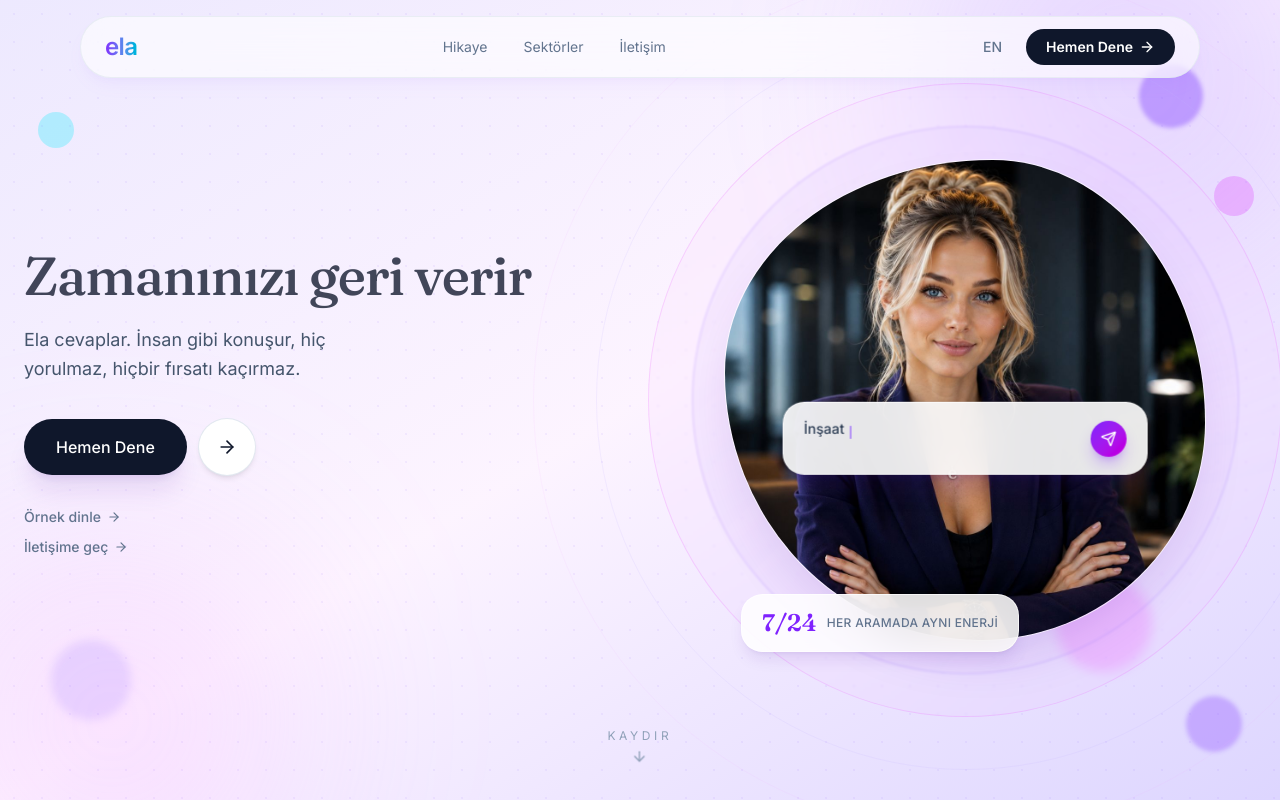
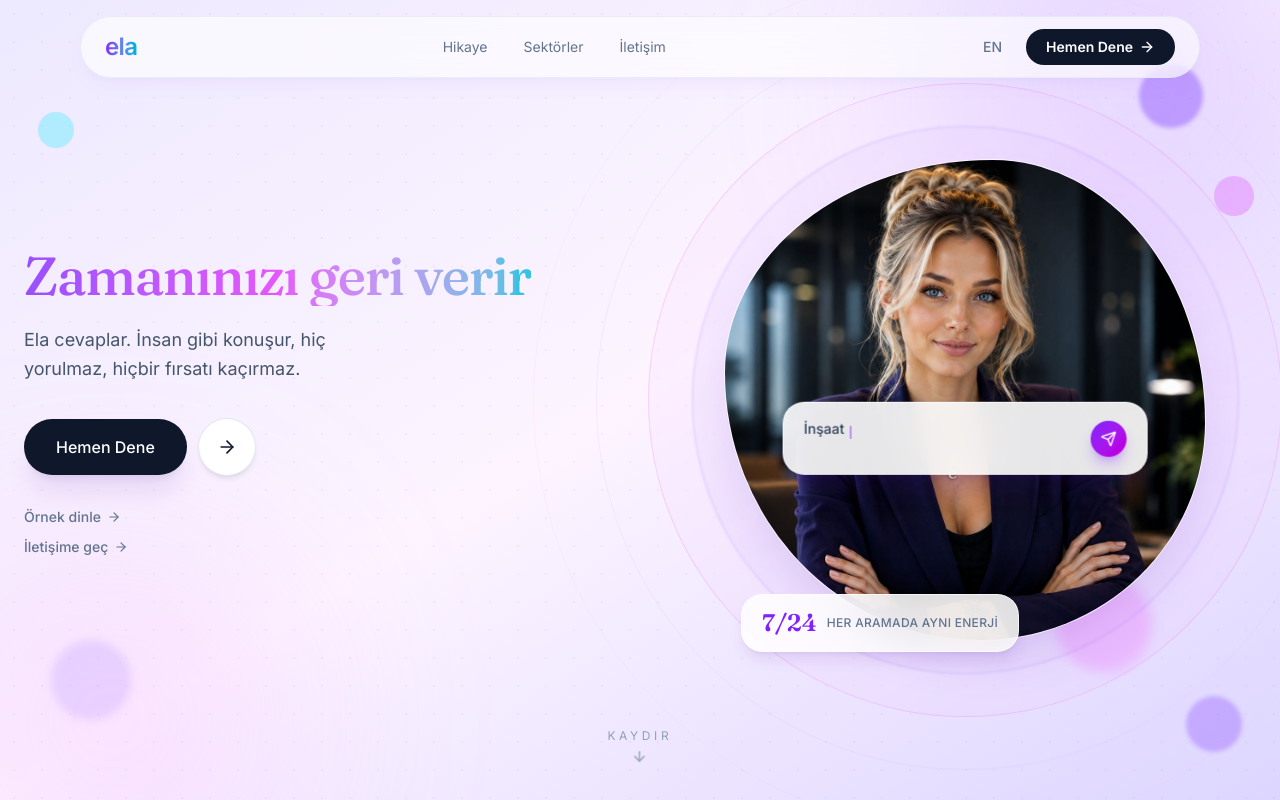
Before and after one commit to anilbatir/ela-sesli-asistan, a Next.js app: page / in a window 1280 px wide. Shown: the top 800 px of the page. Built offline with nearby package versions, Linux system fonts and the light colour scheme.

Commit message:
Sol taraftaki dönen başlığı düz siyahtan mor-fuşya-camgöbeği gradyan metne çevir
Co-Authored-By: Claude Sonnet 5 <noreply@anthropic.com>

```diff
--- a/src/app/page.tsx
+++ b/src/app/page.tsx
@@ -545,7 +545,7 @@ export default function Home() {
             <div className="hero-left-item min-h-[2.3em] sm:min-h-[2.6em] lg:min-h-[3.3em]">
               <h1
                 key={`${lang}-${featureIndex}`}
-                className="hero-rotator animate-fade-in-up font-heading text-4xl leading-[1.08] font-medium tracking-tight text-slate-900 sm:text-5xl lg:text-[3.35rem]"
+                className="hero-rotator animate-fade-in-up bg-gradient-to-r from-violet-600 via-fuchsia-500 to-cyan-500 bg-clip-text font-heading text-4xl leading-[1.08] font-medium tracking-tight text-transparent sm:text-5xl lg:text-[3.35rem]"
               >
                 {t.features[featureIndex].title}
               </h1>
```
